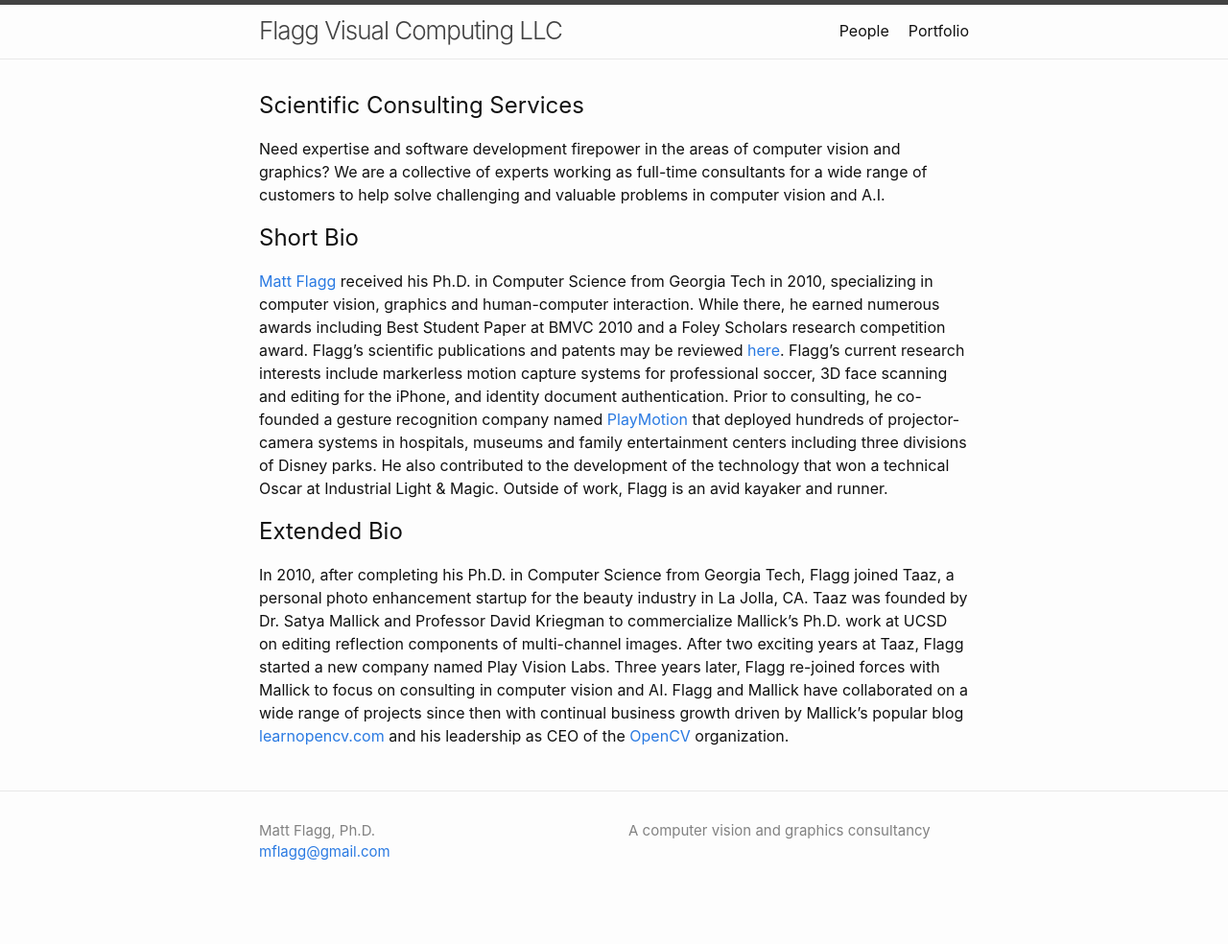
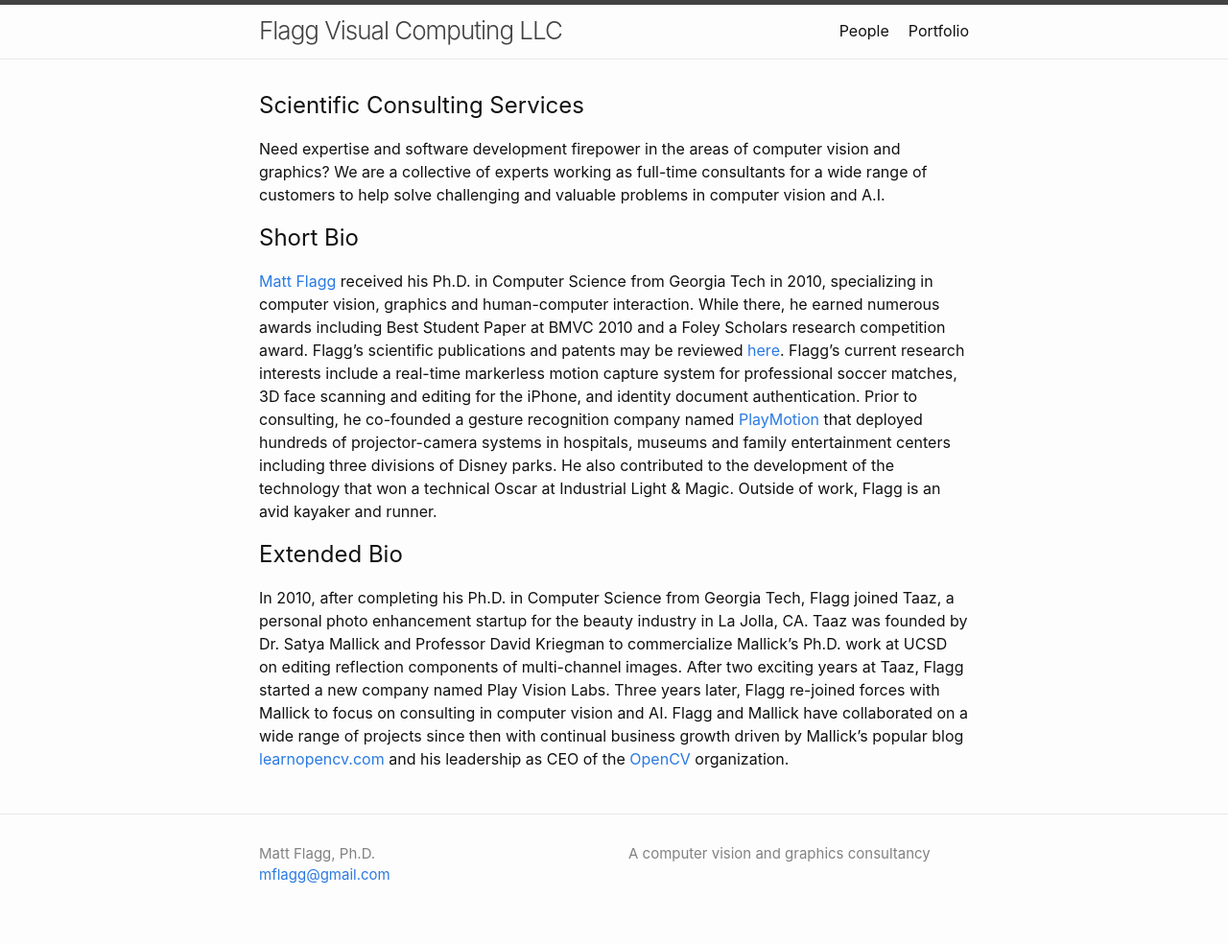
Before and after one commit to mflagg/mflagg.github.io, a Jekyll site: the page built from index.md, in a window 1280 px wide. Shown: the whole page at 96% size. Built offline with Jekyll 4.4.1, drawn with Linux system fonts in a browser that asks for light colours; our own code applies the rules of GitHub Pages for plain Markdown files; before the commit the page ends 960 px from its top, so only the background shows below that.

Commit message:
clarification

```diff
--- a/index.md
+++ b/index.md
@@ -5,7 +5,7 @@
 
 ## Short Bio
 
-[ Matt Flagg ](https://www.linkedin.com/in/matt-flagg-47a4643/) received his Ph.D. in Computer Science from Georgia Tech in 2010, specializing in computer vision, graphics and human-computer interaction.  While there, he earned numerous awards including Best Student Paper at BMVC 2010 and a Foley Scholars research competition award.  Flagg's scientific publications and patents may be reviewed [here](https://scholar.google.com/citations?user=SvuSifMAAAAJ&hl=en).  Flagg’s current research interests include markerless motion capture systems for professional soccer, 3D face scanning and editing for the iPhone, and identity document authentication. Prior to consulting, he co-founded a gesture recognition company named [PlayMotion](https://www.youtube.com/watch?v=pkrSHp1H_W4&ab_channel=playmotionvideos) that deployed hundreds of projector-camera systems in hospitals, museums and family entertainment centers including three divisions of Disney parks. He also contributed to the development of the technology that won a technical Oscar at Industrial Light & Magic. Outside of work, Flagg is an avid kayaker and runner.
+[ Matt Flagg ](https://www.linkedin.com/in/matt-flagg-47a4643/) received his Ph.D. in Computer Science from Georgia Tech in 2010, specializing in computer vision, graphics and human-computer interaction.  While there, he earned numerous awards including Best Student Paper at BMVC 2010 and a Foley Scholars research competition award.  Flagg's scientific publications and patents may be reviewed [here](https://scholar.google.com/citations?user=SvuSifMAAAAJ&hl=en).  Flagg’s current research interests include a real-time markerless motion capture system for professional soccer matches, 3D face scanning and editing for the iPhone, and identity document authentication. Prior to consulting, he co-founded a gesture recognition company named [PlayMotion](https://www.youtube.com/watch?v=pkrSHp1H_W4&ab_channel=playmotionvideos) that deployed hundreds of projector-camera systems in hospitals, museums and family entertainment centers including three divisions of Disney parks. He also contributed to the development of the technology that won a technical Oscar at Industrial Light & Magic. Outside of work, Flagg is an avid kayaker and runner.
 
 ## Extended Bio
 
```
